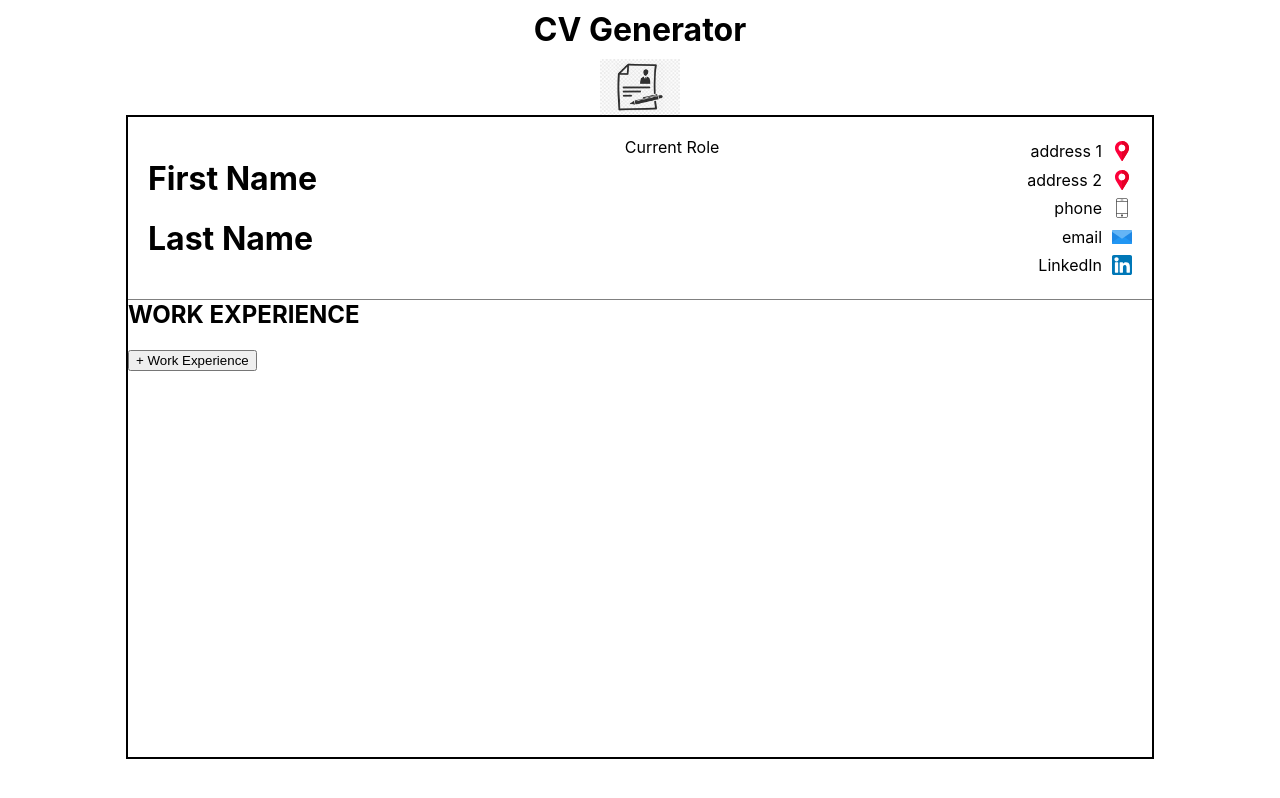
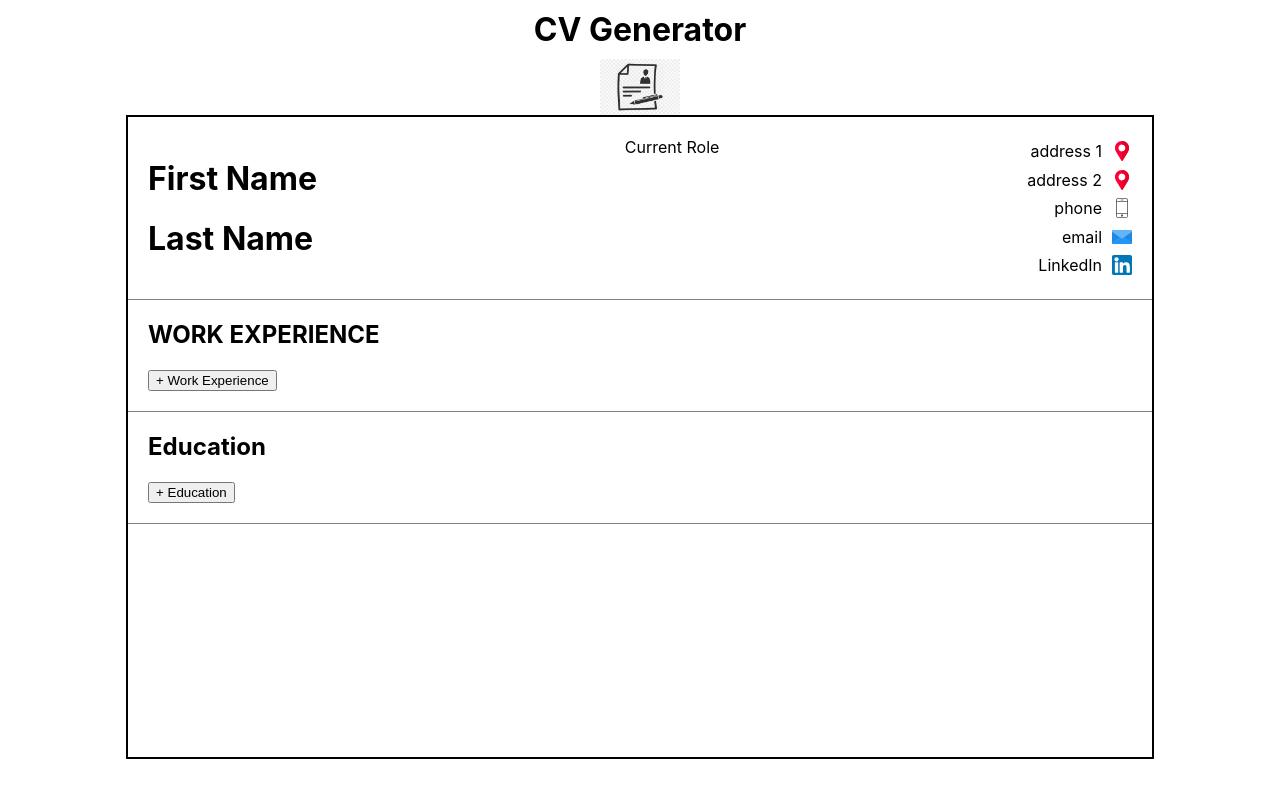
Before and after one commit to enPlace/react-inline-editable-cv, a React (Create React App) app: page / in a window 1280 px wide. Built offline with nearby package versions, Linux system fonts and the light colour scheme.

Commit message:
Setup basic structure and states for Education.js component

```diff
--- /dev/null
+++ b/src/Components/Cv-components/Education.js
@@ -0,0 +1,31 @@
+import { useState } from "react";
+import NewEducationForm from "./educationSubComponents/NewEducationForm";
+import SavedEducation from "./educationSubComponents/SavedEducation";
+
+const Education = ({ isEditable, setIsEditable, handleEditChange }) => {
+  const [userInfo, setUserinfo] = useState(false);
+  const emptyEducationObject = {
+    name: "",
+    city: "",
+    fromDate: "",
+    toDate: "",
+    degree: "",
+    description: "",
+  };
+  const [educationObject, setEducationObject] = useState(emptyEducationObject);
+  return (
+    <div className="education">
+      <h2>Education</h2>
+      <SavedEducation></SavedEducation>
+      <NewEducationForm></NewEducationForm>
+      <button
+        className="editEducation"
+        onClick={() => handleEditChange("work")}
+      >
+        + Education
+      </button>
+    </div>
+  );
+};
+
+export default Education;
--- /dev/null
+++ b/src/Components/Cv-components/educationSubComponents/NewEducationForm.js
@@ -0,0 +1,5 @@
+const NewEducationForm = () => {
+    return ( null );
+}
+
+export default NewEducationForm;
--- /dev/null
+++ b/src/Components/Cv-components/educationSubComponents/SavedEducation.js
@@ -0,0 +1,5 @@
+const SavedEducation = () => {
+    return ( null );
+}
+
+export default SavedEducation;
--- a/src/Components/Cv.js
+++ b/src/Components/Cv.js
@@ -1,6 +1,7 @@
 import { useState } from "react";
 import PersonalInfo from "./Cv-components/Personal-info";
 import WorkExperience from "./Cv-components/Work-experience";
+import Education from "./Cv-components/Education";
 const Cv = () => {
   const [isEditable, setIsEditable] = useState(false);
 
@@ -22,6 +23,11 @@ const Cv = () => {
         setIsEditable={setIsEditable}
         handleEditChange={handleEditChange}
       ></WorkExperience>
+      <Education
+        isEditable={isEditable}
+        setIsEditable={setIsEditable}
+        handleEditChange={handleEditChange}
+      ></Education>
     </div>
   );
 };
--- a/src/index.css
+++ b/src/index.css
@@ -10,6 +10,9 @@ body {
   flex-direction: column;
   align-items: center;
 
+}
+h2 {
+  margin-top: 0;
 }
 .App{
   display: flex;
@@ -77,7 +80,10 @@ code {
   width: 20px;
   margin-left: 10px;
 }
-
+.work-experience{
+  border-bottom: 1px solid gray;
+  padding: 20px;
+}
 .work-experience-form{
   border-bottom: 1px solid gray;
   padding: 20px;
@@ -90,3 +96,7 @@ code {
   flex-direction: column;
   max-width: 400px;
 }
+.education{
+  border-bottom: 1px solid gray;
+  padding: 20px;
+}
```
Also changed, not shown: src/Components/Cv-components/Work-experience.js (+1 -9 lines).
